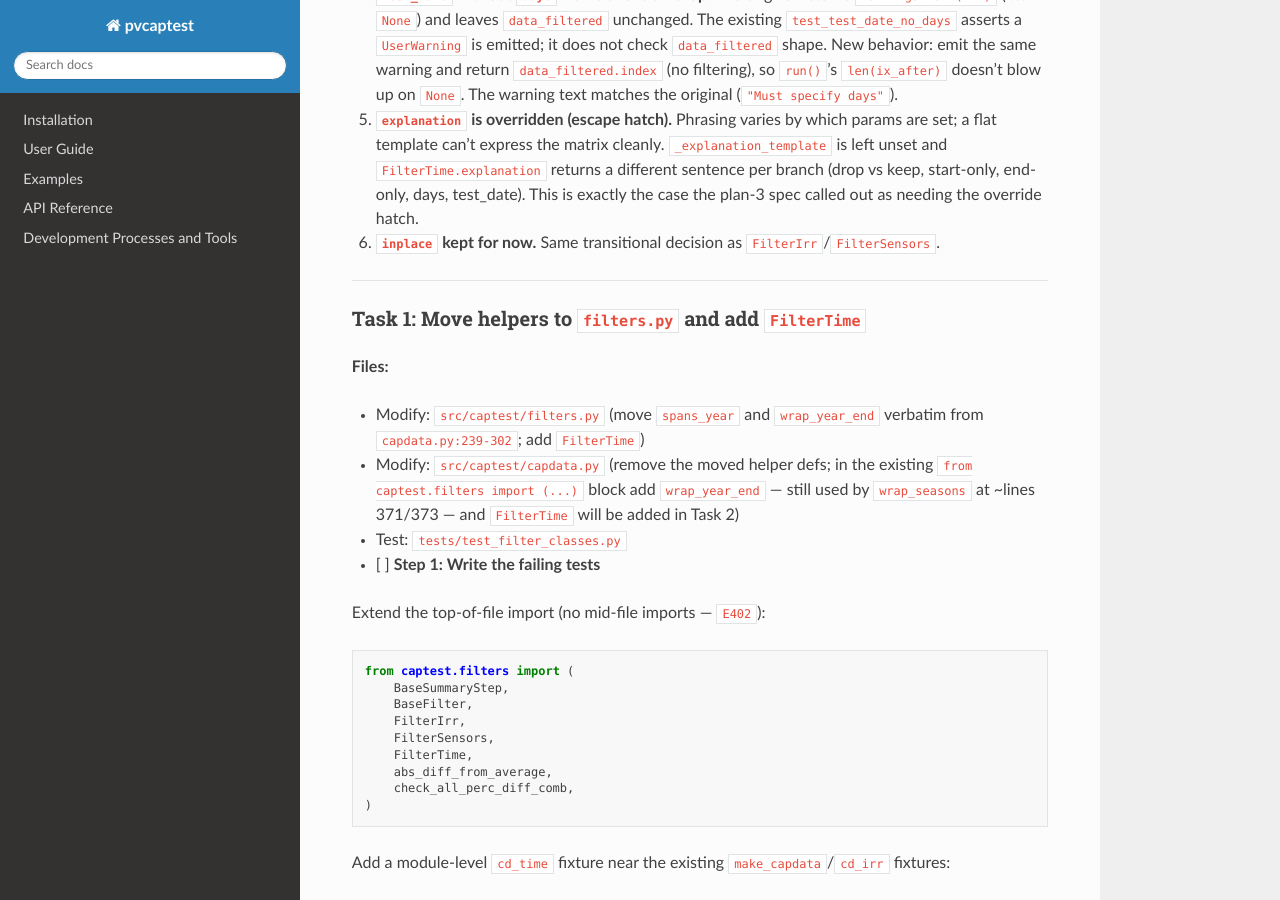
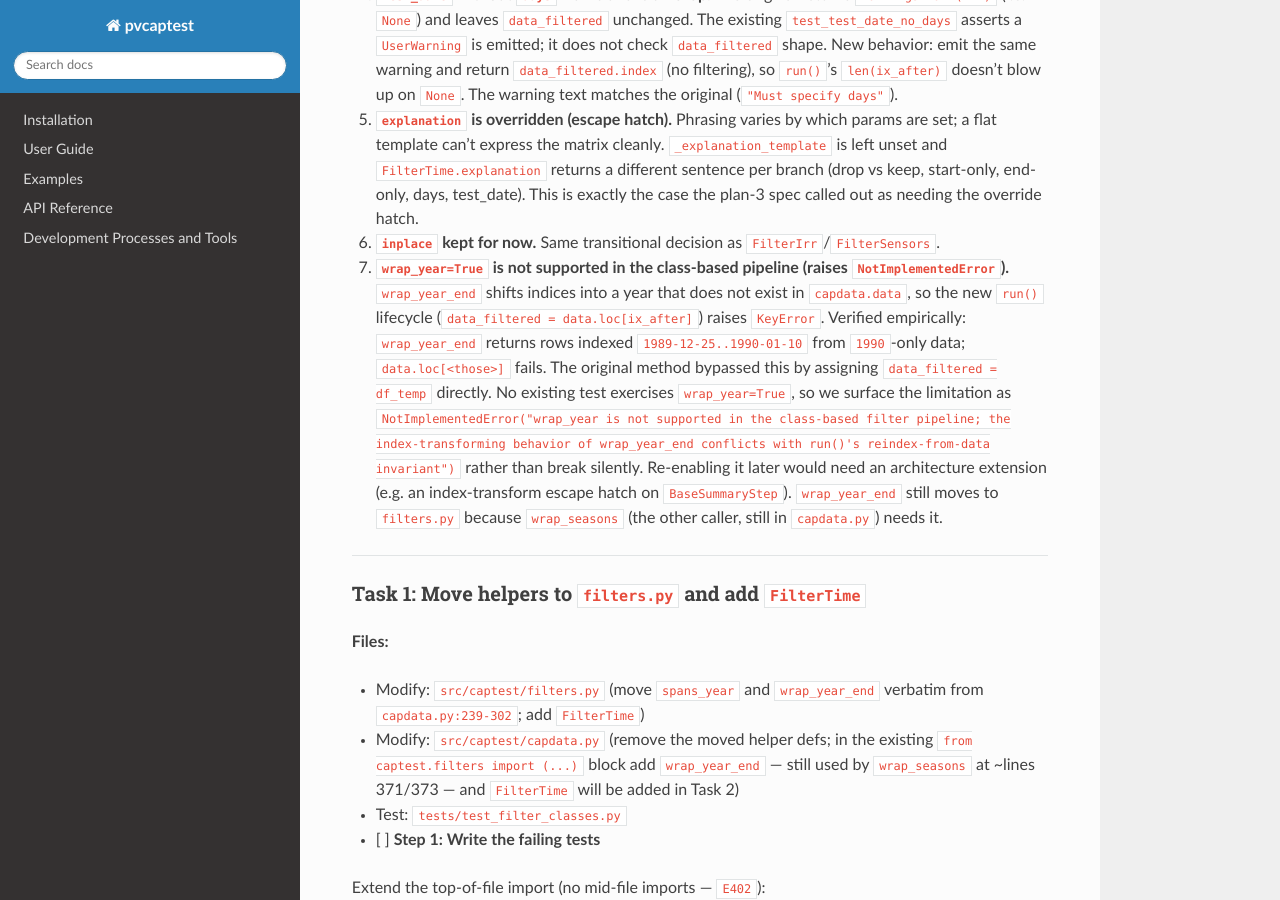
Before and after one commit to pvcaptest/pvcaptest, a Sphinx documentation site: the page built from docs/superpowers/plans/2026-06-01-filter-time.md, in a window 1280 px wide and 900 px high, scrolled down 1180 px. Built offline with Sphinx 7.4.7 and the Read the Docs theme 3.1.0, drawn with Linux system fonts in a browser that asks for light colours; pages that are not in the unit, such as notebooks, are missing from menus; some of the changed text lies outside the part shown.

Commit message:
docs: address review on FilterTime plan (wrap_year, fmt, test count)
- wrap_year=True is incompatible with run()'s reindex-from-data invariant
  (wrap_year_end shifts indices into a year absent from capdata.data, so
  data.loc[ix_after] raises KeyError). Document as NotImplementedError with
  the architectural reason; add a test that pins the error.
- Format datetime-ish values in explanation via pd.Timestamp(v).date() so
  Timestamp inputs render as YYYY-MM-DD instead of 'YYYY-MM-DD 00:00:00'.
- Correct test count to 17 (added the wrap_year case).

Co-Authored-By: Claude Opus 4.7 <noreply@anthropic.com>

```diff
--- a/docs/superpowers/plans/2026-06-01-filter-time.md
+++ b/docs/superpowers/plans/2026-06-01-filter-time.md
@@ -20,6 +20,7 @@
 4. **`test_date` without `days` warns and is a no-op.** The original returns `warnings.warn(...)` (i.e. `None`) and leaves `data_filtered` unchanged. The existing `test_test_date_no_days` asserts a `UserWarning` is emitted; it does not check `data_filtered` shape. New behavior: emit the same warning and return `data_filtered.index` (no filtering), so `run()`'s `len(ix_after)` doesn't blow up on `None`. The warning text matches the original (`"Must specify days"`).
 5. **`explanation` is overridden (escape hatch).** Phrasing varies by which params are set; a flat template can't express the matrix cleanly. `_explanation_template` is left unset and `FilterTime.explanation` returns a different sentence per branch (drop vs keep, start-only, end-only, days, test_date). This is exactly the case the plan-3 spec called out as needing the override hatch.
 6. **`inplace` kept for now.** Same transitional decision as `FilterIrr`/`FilterSensors`.
+7. **`wrap_year=True` is not supported in the class-based pipeline (raises `NotImplementedError`).** `wrap_year_end` shifts indices into a year that does not exist in `capdata.data`, so the new `run()` lifecycle (`data_filtered = data.loc[ix_after]`) raises `KeyError`. Verified empirically: `wrap_year_end` returns rows indexed `1989-12-25..1990-01-10` from `1990`-only data; `data.loc[<those>]` fails. The original method bypassed this by assigning `data_filtered = df_temp` directly. No existing test exercises `wrap_year=True`, so we surface the limitation as `NotImplementedError("wrap_year is not supported in the class-based filter pipeline; the index-transforming behavior of wrap_year_end conflicts with run()'s reindex-from-data invariant")` rather than break silently. Re-enabling it later would need an architecture extension (e.g. an index-transform escape hatch on `BaseSummaryStep`). `wrap_year_end` still moves to `filters.py` because `wrap_seasons` (the other caller, still in `capdata.py`) needs it.
 
 ---
 
@@ -147,6 +148,16 @@ class TestFilterTime:
         f = FilterTime(end="2023-02-15")
         f.run(cd_time)
         assert f.explanation == "Data after 2023-02-15 was removed."
+
+    def test_execute_wrap_year_raises_not_implemented(self):
+        cd = CapData("wrap")
+        idx = pd.date_range("1990-01-01", "1990-12-31", freq="D")
+        cd.data = pd.DataFrame({"power": range(len(idx))}, index=idx)
+        cd.data_filtered = cd.data.copy()
+        # start in 1989, end in 1990 -> spans_year triggers the wrap path
+        f = FilterTime(start="1989-12-25", end="1990-01-10", wrap_year=True)
+        with pytest.raises(NotImplementedError, match="wrap_year"):
+            f._execute(cd)
 
     def test_helpers_importable_from_filters(self):
         from captest.filters import spans_year, wrap_year_end
@@ -280,7 +291,11 @@ class FilterTime(BaseFilter):
         )
 
         if should_wrap:
-            df_temp = wrap_year_end(df, start, end)
+            raise NotImplementedError(
+                "wrap_year is not supported in the class-based filter "
+                "pipeline; the index-transforming behavior of wrap_year_end "
+                "conflicts with run()'s reindex-from-data invariant."
+            )
         elif should_drop:
             selected = df.loc[start:end, :]
             df_temp = df.loc[df.index.difference(selected.index), :]
@@ -296,7 +311,14 @@ class FilterTime(BaseFilter):
         if not hasattr(self, "ix_after"):
             return None
 
-        s, e, td, d = self.start, self.end, self.test_date, self.days
+        # Render every datetime-ish value as YYYY-MM-DD regardless of whether
+        # the user passed a string ("2/1/90") or a pd.Timestamp — otherwise a
+        # Timestamp interpolates as "2023-02-01 00:00:00".
+        def _fmt(v):
+            return str(pd.Timestamp(v).date()) if v is not None else None
+
+        s, e, td = _fmt(self.start), _fmt(self.end), _fmt(self.test_date)
+        d = self.days
         if td is not None:
             if d is None:
                 return None  # test_date without days is a no-op
```
Also changed, not shown: other parts of docs/superpowers/plans/2026-06-01-filter-time.md (+1 -1 lines).
